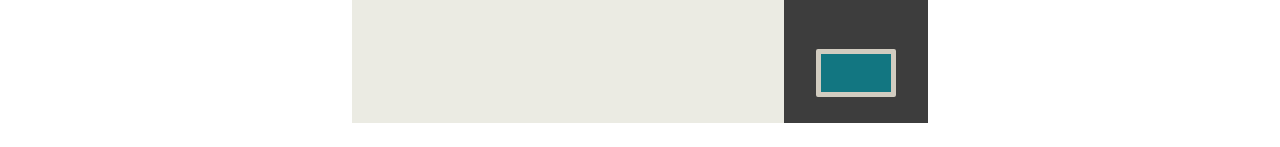
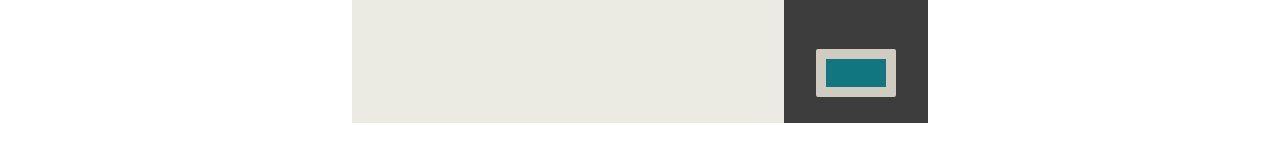
Before and after one commit to Vasugoel241/JIRA-Ticket-Management-, a plain HTML site: page index.html in a window 1280 px wide. Both pictures are taken after a click on the element 416 px from the left and 40 px from the top of the page. Shown: the part 477-624 px from the top of the page. Drawn offline with Linux system fonts and the light colour scheme.

Commit message:
Updated CSS

```diff
--- a/style.css
+++ b/style.css
@@ -104,7 +104,7 @@ body {
 }
 
 .border {
-  border: 5px solid #d1ccc0;
+  border: 10px solid #d1ccc0;
 }
 
 .ticket-cont{
```
